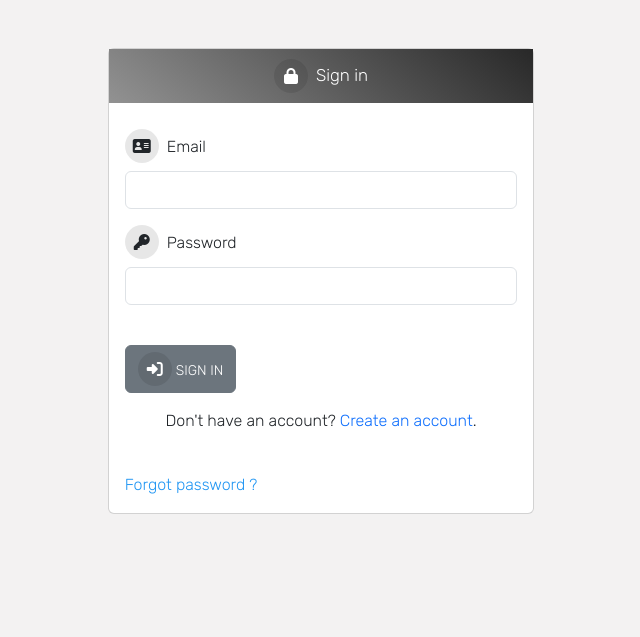
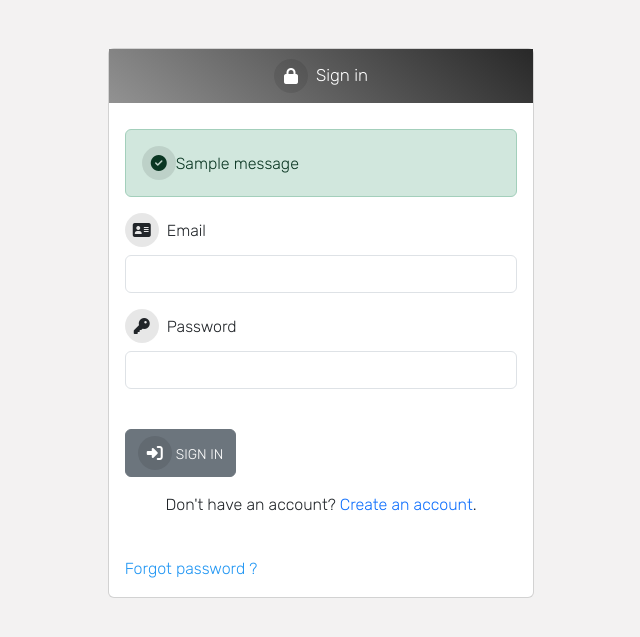
Before and after one commit to Boluex/just_proj, a Django app: page /accounts/login/ in a window 1280 px wide. Shown: the top 637 px of the page, without its empty margins (319-959 px from the left). Run offline with Django 3.2, Linux system fonts and the light colour scheme; tables that the repository leaves empty hold one stand-in row (values such as "Sample post"); one stand-in notice (Sample message) is shown; parts of the project's set-up code (start-up, migrations or seed data) failed here and were passed over; some libraries are stand-ins or nearby versions.

Commit message:
ANother commit

```diff
--- a/templates/chat/active_list.html
+++ b/templates/chat/active_list.html
@@ -39,7 +39,7 @@
 </style>
 
 <div class="card p-3" style="box-shadow: 0px 2px 5px 0px rgba(0, 0, 0, 0.3); border-radius: 10px;">
-    <h4><b>Active Lecturers</b></h4>
+    <h4><b>Lecturers:</b></h4>
     {% for lecturer in lecturers %}
            {% if lecturer.is_authenticated %}
             <div class="col-12 class-item">
@@ -53,7 +53,7 @@
             </div><hr>
             {% endif %}
     {% endfor %}
-    <h4><b>Active Students</b></h4>
+    <h4><b>Students:</b></h4>
     {% for student in students %}
            {% if student.is_authenticated %}
             <div class="col-12 class-item">
--- a/templates/core/dashboard.html
+++ b/templates/core/dashboard.html
@@ -157,12 +157,6 @@
 
 <div class="d-flex justify-content-between align-items-center mb-4">
 	<h1 class="title-1">Dashboard</h1>
-	<div class="dropdown">
-		<button type="button" class="btn btn-light dropdown-toggle" data-bs-toggle="dropdown"
-			aria-expanded="false">
-			<i class="fas fa-cog"></i>
-		</button>
-	</div>
 </div>
 
 {% if request.user.is_superuser %}
--- a/templates/registration/login.html
+++ b/templates/registration/login.html
@@ -20,6 +20,19 @@
       <div id="form-title">Sign in</div>
     </div>
     <div class="card-body">
+      {% if messages %}
+      {% for message in messages %}
+      {% if message.tags == 'error' %}
+      <div class="alert alert-danger">
+        <i class="fas fa-exclamation-circle"></i>{{ message }}
+      </div>
+      {% else %}
+      <div class="alert alert-success">
+        <i class="fas fa-check-circle"></i>{{ message }}
+      </div>
+      {% endif %}
+      {% endfor %}
+      {% endif %}
       <!-- Login Form -->
       <div id="login-form-container">
         <form action="" method="POST" id="login-form">
```
Also changed, not shown: accounts/views.py (+2 -8 lines), db.sqlite3.
